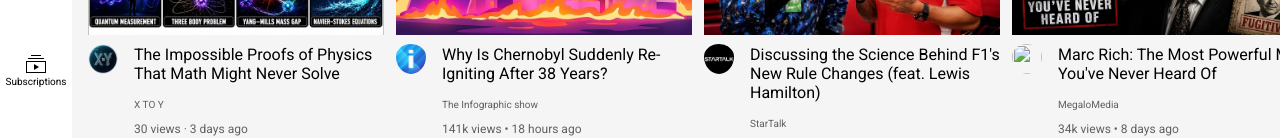
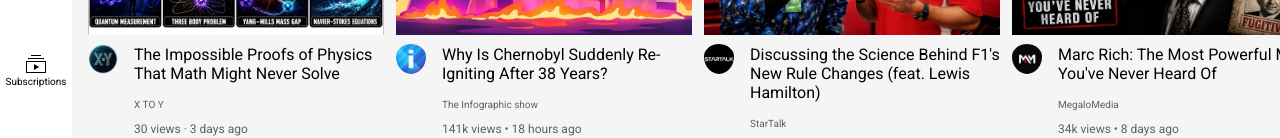
Before and after one commit to abdifatahmed975-dev/youtubeclone, a plain HTML site: page index.html in a window 1280 px wide. Shown: the part 209-347 px from the top of the page. Drawn offline with Linux system fonts and the light colour scheme; files whose address does not match are found by name.

Commit message:
Update index.html

```diff
--- a/index.html
+++ b/index.html
@@ -669,7 +669,7 @@ cursor: pointer;
         <div class="video-info">
 
           <div class="channel-avatar">
-            <img src="assets/channel-4.jpg">
+            <img src="channel-4.jpg">
           </div>
 
           <div class="video-texts">
```
